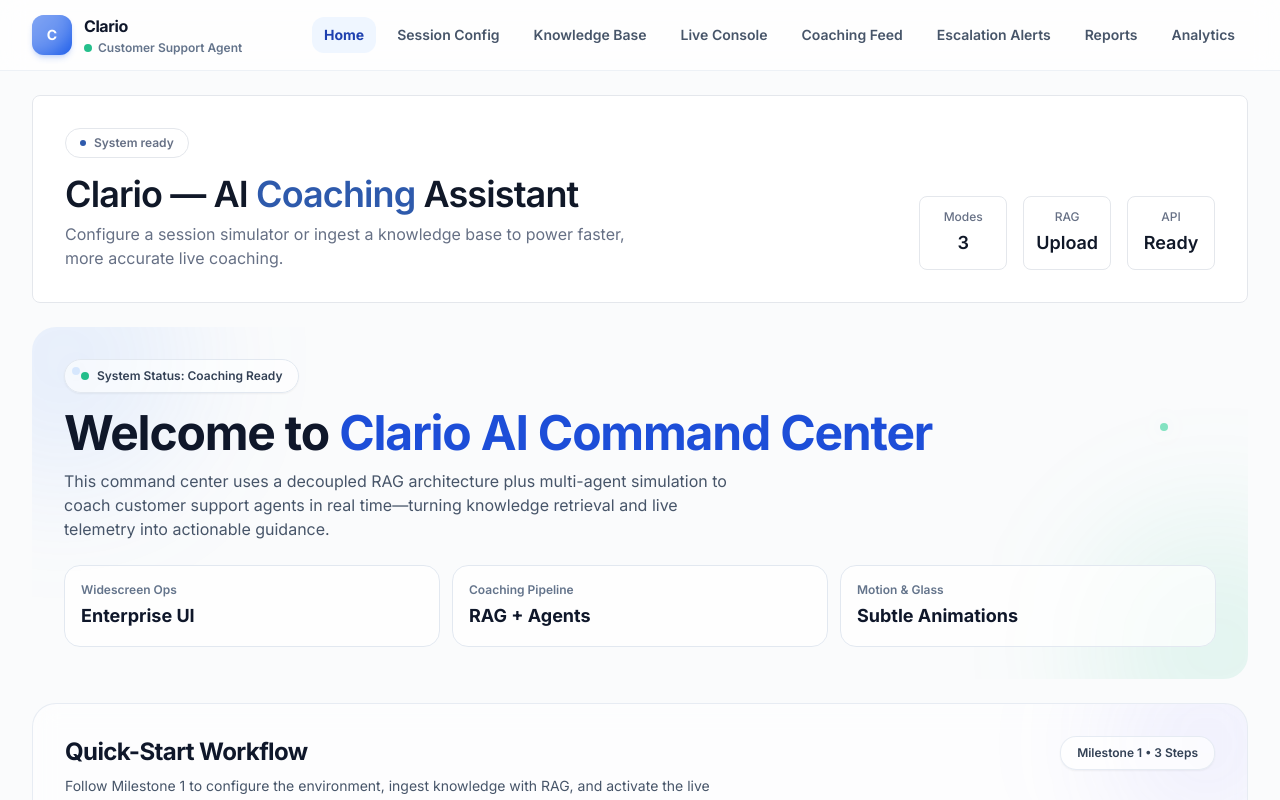
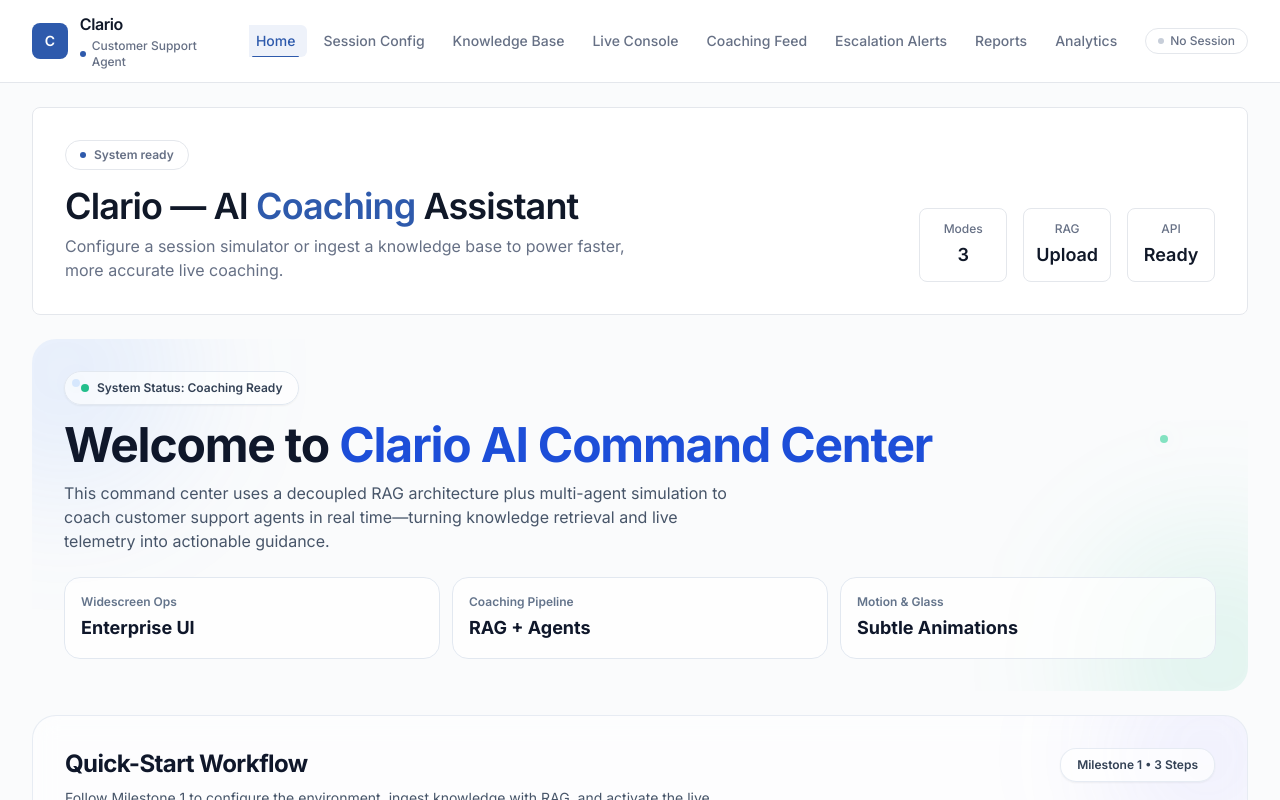
Before and after one commit to JasirAhamed786/Infosys-RAG-Project, a React (Vite) app in the folder frontend/: page / in a window 1280 px wide. Shown: the top 800 px of the page. Built offline with nearby package versions, Linux system fonts and the light colour scheme.

Commit message:
Task 3: restyle top navigation to single accent active state with subtle tint + underline, persistent session indicator

```diff
--- a/frontend/src/components/TopNav.tsx
+++ b/frontend/src/components/TopNav.tsx
@@ -1,139 +1,103 @@
 import React from 'react'
 import { NavLink } from 'react-router-dom'
+import { useSession } from '../context/SessionContext'
+
+const TABS: { to: string; label: string }[] = [
+  { to: '/', label: 'Home' },
+  { to: '/session', label: 'Session Config' },
+  { to: '/knowledge', label: 'Knowledge Base' },
+  { to: '/console', label: 'Live Console' },
+  { to: '/coaching', label: 'Coaching Feed' },
+  { to: '/escalation', label: 'Escalation Alerts' },
+  { to: '/reports', label: 'Reports' },
+  { to: '/analytics', label: 'Analytics' },
+]
 
 export default function TopNav() {
+  const { isSessionActive } = useSession()
+
   return (
-    <header className="sticky top-0 z-50 border-b border-slate-200/60 bg-white/70 backdrop-blur-md">
-      {/* Keeping our widescreen max-w-7xl enterprise layout! */}
-      <div className="mx-auto max-w-7xl px-4 md:px-8 py-3.5 flex items-center justify-between gap-4">
+    <header className="sticky top-0 z-50 border-b border-[#E4E7EC] bg-white">
+      <div className="mx-auto max-w-7xl px-4 md:px-8 py-3 flex items-center justify-between gap-4">
         {/* Brand Logo & Title */}
         <div className="flex items-center gap-3">
-          <div className="relative h-10 w-10 rounded-xl bg-blue-600 text-white flex items-center justify-center text-sm font-bold shadow-md shadow-blue-600/20 overflow-hidden">
-            <span className="absolute inset-0 bg-gradient-to-br from-white/35 to-transparent opacity-80" />
-            <span className="absolute -top-6 -left-6 h-16 w-16 rounded-full bg-white/20 blur" />
-            <span className="relative">C</span>
+          <div className="h-9 w-9 rounded-[8px] bg-[#2E5AAC] text-white flex items-center justify-center text-sm font-semibold">
+            C
           </div>
           <div className="leading-tight">
-            <div className="font-bold text-slate-900 text-base tracking-tight">
-              Clario
-            </div>
-
-            {/* 👇 CHANGED: Added "Customer Support Agent" with a pulsing green status dot! */}
-            <div className="text-xs font-semibold text-slate-500 flex items-center gap-1.5 mt-0.5">
-              <span className="inline-block h-2 w-2 rounded-full bg-emerald-500 animate-pulse" />
-              <span>Customer Support Agent</span>
+            <div className="font-semibold text-[#101828] text-base tracking-tight">Clario</div>
+            <div className="text-xs font-medium text-[#667085] flex items-center gap-1.5 mt-0.5">
+              <span className="inline-block h-1.5 w-1.5 rounded-full bg-[#2E5AAC]" />
+              Customer Support Agent
             </div>
           </div>
         </div>
 
         {/* Navigation Tabs */}
-        <nav className="flex items-center gap-2 text-sm font-semibold justify-end overflow-x-auto scrollbar-none">
+        <nav className="hidden lg:flex items-center gap-1 text-sm font-medium justify-end overflow-x-auto scrollbar-none">
+          {TABS.map((tab) => (
             <NavLink
-            to="/"
+              key={tab.to}
+              to={tab.to}
+              end={tab.to === '/'}
               className={({ isActive }: { isActive: boolean }) =>
-              `relative px-3 py-2 rounded-xl transition-all duration-150 select-none ${
+                `relative px-3 py-1.5 rounded-[6px] transition-colors duration-150 select-none whitespace-nowrap ${
                   isActive
-                  ? 'text-blue-800 font-bold bg-blue-50 border-blue-100/90'
-                  : 'text-slate-600 hover:text-slate-900 hover:bg-slate-100/70 border border-transparent'
+                    ? 'text-[#2E5AAC] bg-[#EEF2FA]'
+                    : 'text-[#667085] hover:text-[#101828] hover:bg-[#F2F4F7]'
                 }`
               }
             >
-            <span className="relative z-10">Home</span>
+              {({ isActive }: { isActive: boolean }) => (
+                <>
+                  {tab.label}
+                  <span
+                    className={`absolute inset-x-2 -bottom-[1px] h-0.5 rounded-full bg-[#2E5AAC] transition-opacity duration-150 ${
+                      isActive ? 'opacity-100' : 'opacity-0'
+                    }`}
+                  />
+                </>
+              )}
             </NavLink>
+          ))}
+        </nav>
 
+        {/* Persistent Session Active indicator */}
+        <div
+          className={`hidden md:inline-flex shrink-0 items-center gap-1.5 rounded-full border px-3 py-1 text-xs font-medium transition-colors ${
+            isSessionActive
+              ? 'border-[#B7E8CF] bg-[#E7F7EF] text-[#12B76A]'
+              : 'border-[#E4E7EC] bg-white text-[#667085]'
+          }`}
+        >
+          <span
+            className={`h-1.5 w-1.5 rounded-full ${
+              isSessionActive ? 'bg-[#12B76A]' : 'bg-[#C7CED9]'
+            }`}
+          />
+          {isSessionActive ? 'Session Active' : 'No Session'}
+        </div>
+      </div>
+
+      {/* Mobile horizontal tab scroller */}
+      <nav className="lg:hidden flex items-center gap-1 px-4 pb-2 text-sm font-medium overflow-x-auto scrollbar-none">
+        {TABS.map((tab) => (
           <NavLink
-            to="/session"
+            key={tab.to}
+            to={tab.to}
+            end={tab.to === '/'}
             className={({ isActive }: { isActive: boolean }) =>
-              `relative px-3 py-2 rounded-xl transition-all duration-150 select-none ${
+              `relative px-3 py-1.5 rounded-[6px] whitespace-nowrap transition-colors duration-150 ${
                 isActive
-                  ? 'text-blue-800 font-bold bg-blue-50 border border-blue-100/90 shadow-sm'
-                  : 'text-slate-600 hover:text-slate-900 hover:bg-slate-100/70 border border-transparent'
+                  ? 'text-[#2E5AAC] bg-[#EEF2FA]'
+                  : 'text-[#667085] hover:text-[#101828] hover:bg-[#F2F4F7]'
               }`
             }
           >
-            <span className="relative z-10">Session Config</span>
+            {tab.label}
           </NavLink>
-
-
-          <NavLink
-            to="/knowledge"
-            className={({ isActive }: { isActive: boolean }) =>
-              `relative px-3 py-2 rounded-xl transition-all duration-150 select-none ${
-                isActive
-                  ? 'text-indigo-800 font-bold bg-indigo-50 border border-indigo-100/90 shadow-sm'
-                  : 'text-slate-600 hover:text-slate-900 hover:bg-slate-100/70 border border-transparent'
-              }`
-            }
-          >
-            <span className="relative z-10">Knowledge Base</span>
-          </NavLink>
-
-          <NavLink
-            to="/console"
-            className={({ isActive }: { isActive: boolean }) =>
-              `relative px-3 py-2 rounded-xl transition-all duration-150 select-none ${
-                isActive
-                  ? 'text-emerald-800 font-bold bg-emerald-50 border border-emerald-100/90 shadow-sm'
-                  : 'text-slate-600 hover:text-slate-900 hover:bg-slate-100/70 border border-transparent'
-              }`
-            }
-          >
-            <span className="relative z-10">Live Console</span>
-          </NavLink>
-
-          <NavLink
-            to="/coaching"
-            className={({ isActive }: { isActive: boolean }) =>
-              `relative px-3 py-2 rounded-xl transition-all duration-150 select-none ${
-                isActive
-                  ? 'text-indigo-800 font-bold bg-indigo-50 border border-indigo-100/90 shadow-sm'
-                  : 'text-slate-600 hover:text-slate-900 hover:bg-slate-100/70 border border-transparent'
-              }`
-            }
-          >
-            <span className="relative z-10">Coaching Feed</span>
-          </NavLink>
-
-          <NavLink
-            to="/escalation"
-            className={({ isActive }: { isActive: boolean }) =>
-              `relative px-3 py-2 rounded-xl transition-all duration-150 select-none ${
-                isActive
-                  ? 'text-rose-800 font-bold bg-rose-50 border border-rose-100/90 shadow-sm'
-                  : 'text-slate-600 hover:text-slate-900 hover:bg-slate-100/70 border border-transparent'
-              }`
-            }
-          >
-            <span className="relative z-10">Escalation Alerts</span>
-          </NavLink>
-
-          <NavLink
-            to="/reports"
-            className={({ isActive }: { isActive: boolean }) =>
-              `relative px-3 py-2 rounded-xl transition-all duration-150 select-none ${
-                isActive
-                  ? 'text-blue-800 font-bold bg-blue-50 border border-blue-100/90 shadow-sm'
-                  : 'text-slate-600 hover:text-slate-900 hover:bg-slate-100/70 border border-transparent'
-              }`
-            }
-          >
-            <span className="relative z-10">Reports</span>
-          </NavLink>
-
-          <NavLink
-            to="/analytics"
-            className={({ isActive }: { isActive: boolean }) =>
-              `relative px-3 py-2 rounded-xl transition-all duration-150 select-none ${
-                isActive
-                  ? 'text-emerald-800 font-bold bg-emerald-50 border border-emerald-100/90 shadow-sm'
-                  : 'text-slate-600 hover:text-slate-900 hover:bg-slate-100/70 border border-transparent'
-              }`
-            }
-          >
-            <span className="relative z-10">Analytics</span>
-          </NavLink>
+        ))}
       </nav>
-      </div>
     </header>
   )
 }
```
Also changed, not shown: 1 other file (tests, documents, lock files or other folders). Lines whose indentation alone changed are shown as unchanged.
